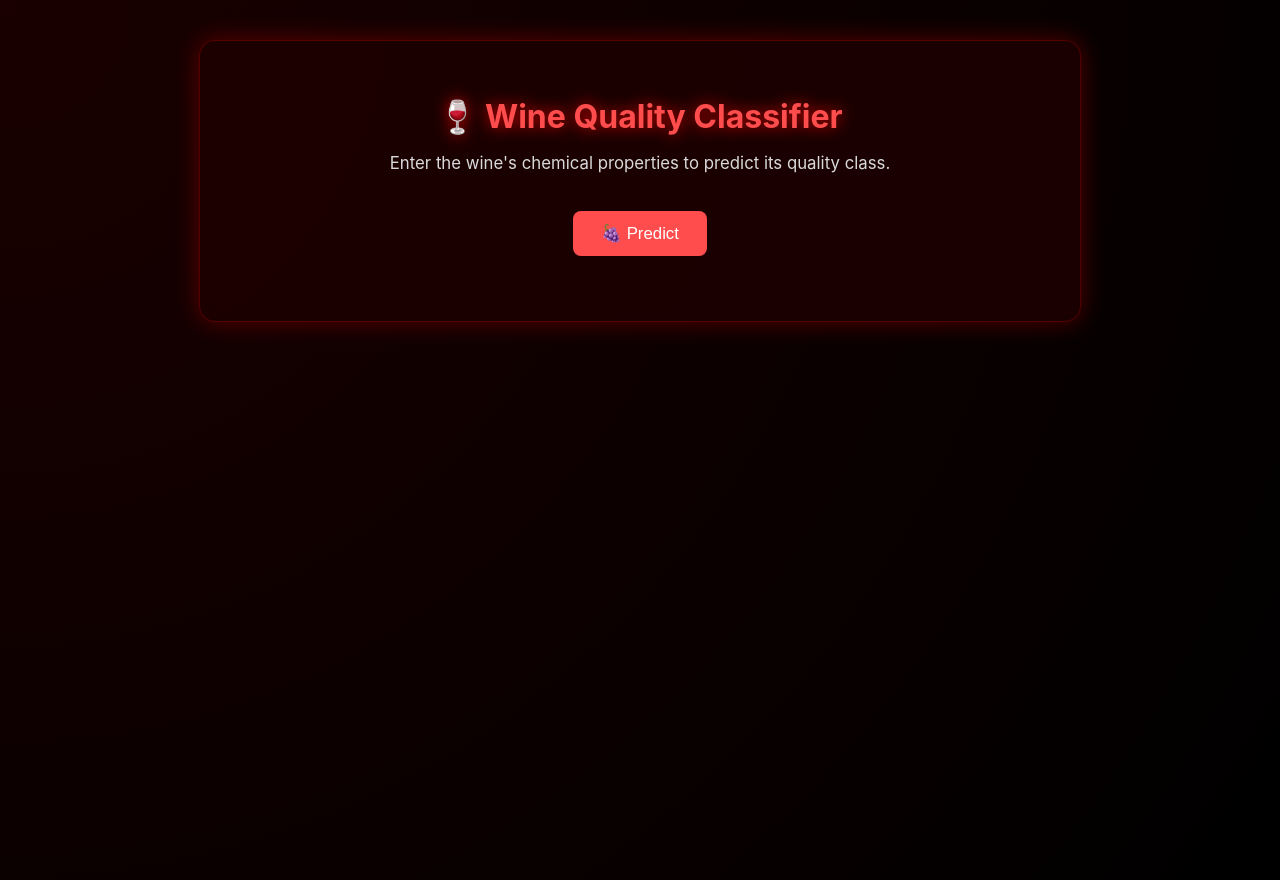
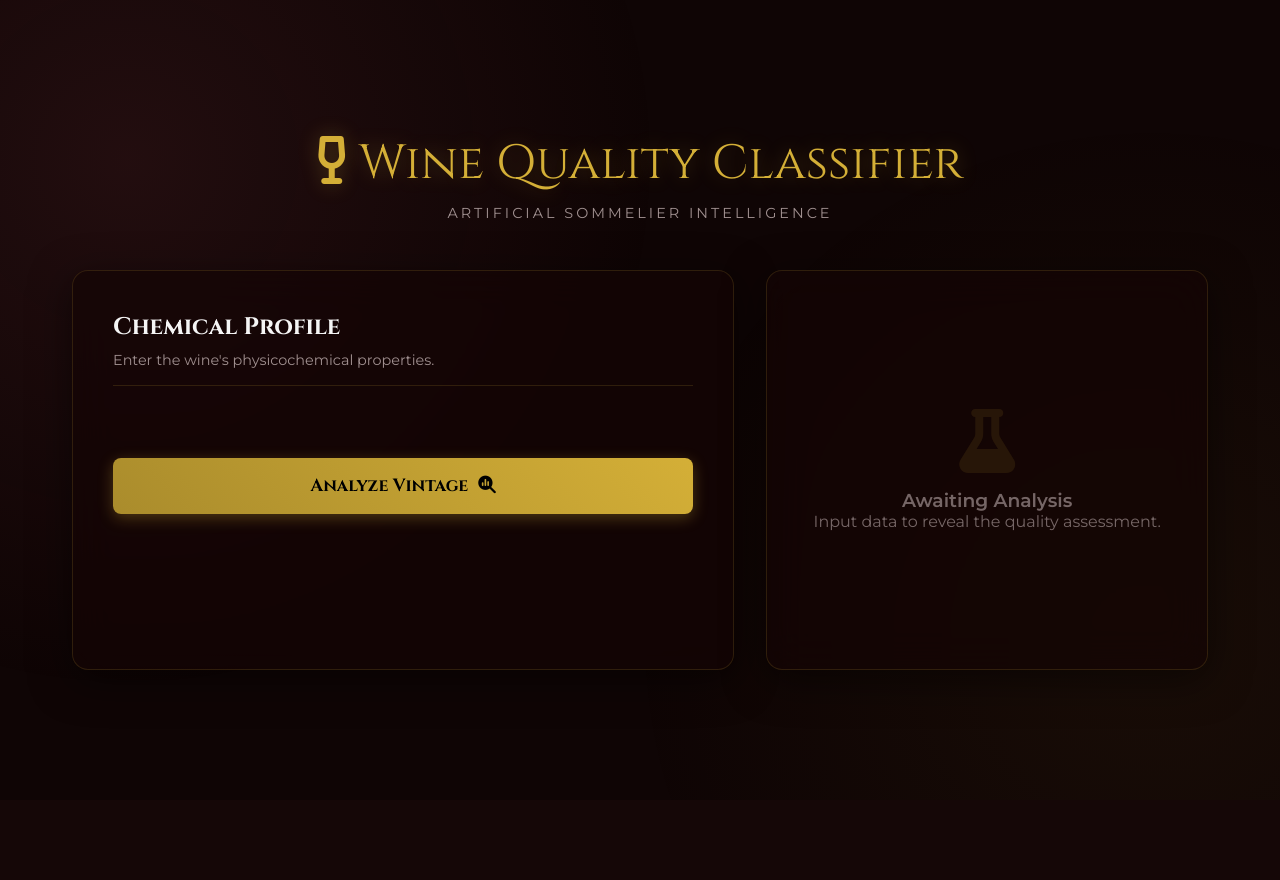
Before and after one commit to ByteBard58/Wine_Research, a Flask app: page / in a window 1280 px wide. After the commit the page ends 670 px from the top, so only its background shows below. Run offline with Flask 3, Linux system fonts and the light colour scheme; parts of the project's set-up code (start-up, migrations or seed data) failed here and were passed over.

Commit message:
Redesign UI with cinematic styling, animated probability bars, and dynamic prediction result display.

```diff
--- a/static/script.js
+++ b/static/script.js
@@ -1,108 +1,108 @@
 document.addEventListener("DOMContentLoaded", () => {
-  const form = document.getElementById("predictForm");
-  const inputs = form.querySelectorAll("input");
-  const resultDiv = document.getElementById("result");
-  const predLabel = document.getElementById("pred-label");
-  const probBars = document.getElementById("prob-bars");
-  const predictBtn = document.getElementById("predictBtn");
+    const form = document.getElementById("predictForm");
+    const predictBtn = document.getElementById("predictBtn");
+    const emptyState = document.getElementById("emptyState");
+    const predictionContent = document.getElementById("predictionContent");
 
-  // Handle Enter key navigation
-  inputs.forEach((input, index) => {
-    input.addEventListener("keydown", (event) => {
-      if (event.key === "Enter") {
-        event.preventDefault();
-        if (index < inputs.length - 1) {
-          inputs[index + 1].focus();
-        } else {
-          predictBtn.click();
+    // UI Elements for result
+    const resultHeader = document.getElementById("predictionResult");
+    const resultBadge = document.getElementById("predictionBadge");
+    const probBarsContainer = document.getElementById("probBars");
+
+    const CLASS_MAP = {
+        0: { label: "Low Quality", desc: "Rating 3-4" },
+        1: { label: "Medium Quality", desc: "Rating 5-6" },
+        2: { label: "High Quality", desc: "Rating 7-8" }
+    };
+
+    form.addEventListener("submit", async (e) => {
+        e.preventDefault();
+
+        // 1. UI Loading State
+        const originalBtnContent = predictBtn.innerHTML;
+        predictBtn.innerHTML = '<i class="fa-solid fa-spinner fa-spin"></i> Analyzing...';
+        predictBtn.disabled = true;
+
+        // 2. Data Gathering
+        const formData = new FormData(form);
+        const jsonData = {};
+        formData.forEach((value, key) => {
+            jsonData[key] = parseFloat(value);
+        });
+
+        try {
+            // 3. API Call
+            const response = await fetch("/predict", {
+                method: "POST",
+                headers: {
+                    "Content-Type": "application/json"
+                },
+                body: JSON.stringify(jsonData)
+            });
+
+            if (!response.ok) {
+                throw new Error("Analysis Failed");
+            }
+
+            const data = await response.json();
+
+            // 4. Update UI with Results
+            updateResults(data);
+
+        } catch (error) {
+            console.error(error);
+            alert("An error occurred while analyzing the wine data. Please try again.");
+        } finally {
+            // 5. Reset Button
+            predictBtn.innerHTML = originalBtnContent;
+            predictBtn.disabled = false;
         }
-      }
     });
-  });
 
-  // Handle form submit
-  form.addEventListener("submit", async (event) => {
-    event.preventDefault();
+    function updateResults(data) {
+        // Hide empty state, show content
+        emptyState.classList.add("hidden");
+        predictionContent.classList.remove("hidden");
 
-    const formData = new FormData(form);
-    const values = {};
-    formData.forEach((v, k) => (values[k] = parseFloat(v)));
+        const classIdx = data.predicted_class;
+        const info = CLASS_MAP[classIdx];
 
-    predLabel.textContent = "Predicting...";
-    probBars.innerHTML = "";
-    resultDiv.style.display = "block";
+        // Update Verdict Card
+        resultHeader.textContent = info.label;
+        resultBadge.textContent = info.desc;
 
-    // Optional: Add a placeholder while predicting
-    probBars.innerHTML = `
-        <div class="bar-container"><span class="bar-label">Low quality (3-4)</span><div class="bar-wrapper"><div class="bar" style="width: 100%; opacity: 0.5;"></div></div><span class="bar-value">...</span></div>
-        <div class="bar-container"><span class="bar-label">Medium quality (5-6)</span><div class="bar-wrapper"><div class="bar" style="width: 100%; opacity: 0.5;"></div></div><span class="bar-value">...</span></div>
-        <div class="bar-container"><span class="bar-label">High quality (7-8)</span><div class="bar-wrapper"><div class="bar" style="width: 100%; opacity: 0.5;"></div></div><span class="bar-value">...</span></div>
-    `;
+        // Color coding based on quality
+        resultHeader.style.color = classIdx === 2 ? "#d4af37" : (classIdx === 0 ? "#ff4d4d" : "#f5f5f5");
 
-    try {
-      const response = await fetch("/predict", {
-        method: "POST",
-        headers: { "Content-Type": "application/json" },
-        body: JSON.stringify(values),
-      });
+        // Render Probability Bars
+        renderBars(data.probabilities);
+    }
 
-      if (!response.ok) throw new Error("Server error");
+    function renderBars(probs) {
+        probBarsContainer.innerHTML = "";
 
-      const data = await response.json();
-      const { predicted_label, probabilities } = data;
+        probs.forEach((prob, idx) => {
+            const row = document.createElement("div");
+            row.className = "bar-row";
 
-      predLabel.textContent = `Predicted Quality: ${predicted_label}`;
-      probBars.innerHTML = ""; // Clear the temporary content
+            const label = CLASS_MAP[idx].label.split(" ")[0]; // Just "Low", "Medium", "High"
 
-      const classMap = {
-        0: 'Low quality (3-4)',
-        1: 'Medium quality (5-6)',
-        2: 'High quality (7-8)'
-      };
+            const percent = (prob * 100).toFixed(1);
 
-      // The original `probabilities` array is sorted by index (0, 1, 2)
-      probabilities.forEach((prob, idx) => {
-        const barContainer = document.createElement("div");
-        barContainer.className = "bar-container";
+            row.innerHTML = `
+                <span class="bar-label">${label}</span>
+                <div class="bar-track">
+                    <div class="bar-fill" style="width: 0%"></div>
+                </div>
+                <span class="bar-percent">${percent}%</span>
+            `;
 
-        const label = document.createElement("span");
-        label.textContent = classMap[idx] || `Class ${idx}`;
-        label.className = "bar-label";
+            probBarsContainer.appendChild(row);
 
-        // --- START FIX: Create wrapper and inner bar ---
-        const barWrapper = document.createElement("div");
-        barWrapper.className = "bar-wrapper";
-
-        const bar = document.createElement("div");
-        bar.className = "bar";
-
-        barWrapper.appendChild(bar);
-        // --- END FIX ---
-
-        const value = document.createElement("span");
-        value.textContent = `${(prob * 100).toFixed(1)}%`;
-        value.className = "bar-value";
-
-        barContainer.appendChild(label);
-        barContainer.appendChild(barWrapper); // Append the new wrapper
-        barContainer.appendChild(value);
-        probBars.appendChild(barContainer);
-
-        // --- START FIX: Use requestAnimationFrame for smooth transition ---
-        // The double requestAnimationFrame forces the browser to render the element
-        // with the initial 'width: 0' before applying the final width,
-        // which triggers the CSS transition (animation).
-        requestAnimationFrame(() => {
-             requestAnimationFrame(() => {
-                 bar.style.width = `${prob * 100}%`;
-             });
+            // Animate after a brief delay for layout reflow
+            setTimeout(() => {
+                row.querySelector(".bar-fill").style.width = `${percent}%`;
+            }, 50);
         });
-        // --- END FIX ---
-      });
-    } catch (err) {
-      console.error(err);
-      predLabel.textContent = "Error: Could not get prediction.";
-      probBars.innerHTML = "";
     }
-  });
 });
--- a/static/style.css
+++ b/static/style.css
@@ -1,174 +1,331 @@
-/* === Base Layout === */
+:root {
+    --bg-dark: #0f0505;
+    --bg-panel: rgba(20, 5, 5, 0.7);
+    --primary-gold: #d4af37;
+    --primary-gold-dim: #aa8c2c;
+    --text-white: #f5f5f5;
+    --text-muted: #a09090;
+    --accent-red: #722f37; /* Merlot */
+    --input-bg: rgba(255, 255, 255, 0.03);
+    --glass-border: rgba(212, 175, 55, 0.15);
+
+    --font-serif: 'Cinzel', serif;
+    --font-sans: 'Montserrat', sans-serif;
+}
+
+* {
+    box-sizing: border-box;
+    margin: 0;
+    padding: 0;
+}
+
 body {
-  font-family: "Inter", "Segoe UI", sans-serif;
-  background: radial-gradient(circle at top left, #1a0000, #000);
-  color: #f5f5f5;
+    font-family: var(--font-sans);
+    background-color: var(--bg-dark);
+    color: var(--text-white);
+    min-height: 100vh;
     display: flex;
     justify-content: center;
-  align-items: flex-start;
-  min-height: 100vh;
-  margin: 0;
-  padding: 40px 10px;
+    align-items: center;
+    overflow-x: hidden;
 }
 
-/* === Main Container === */
-.container {
-  background: rgba(30, 0, 0, 0.85);
-  border: 1px solid rgba(255, 0, 0, 0.25);
-  box-shadow: 0 0 25px rgba(200, 0, 0, 0.4);
-  border-radius: 16px;
-  padding: 35px 40px;
+/* Cinematic Background */
+.background-overlay {
+    position: fixed;
+    top: 0;
+    left: 0;
     width: 100%;
-  max-width: 800px;
-  text-align: center;
-  backdrop-filter: blur(6px);
+    height: 100%;
+    background:
+        radial-gradient(circle at 10% 20%, rgba(114, 47, 55, 0.2), transparent 40%),
+        radial-gradient(circle at 90% 80%, rgba(212, 175, 55, 0.05), transparent 40%);
+    z-index: -1;
+    pointer-events: none;
 }
 
-/* === Header === */
-h1 {
-  font-size: 2rem;
-  margin-bottom: 8px;
-  color: #ff4d4d;
-  text-shadow: 0 0 15px rgba(255, 0, 0, 0.8);
+/* App Container */
+.app-container {
+    width: 100%;
+    max-width: 1200px;
+    padding: 2rem;
+    animation: fadeIn 1s ease-out;
 }
 
-p.subtitle {
-  color: #d9d9d9;
-  font-size: 1.05rem;
-  margin-bottom: 28px;
+header {
+    text-align: center;
+    margin-bottom: 3rem;
 }
 
-/* === Input Fields === */
-form {
-  display: grid;
-  grid-template-columns: repeat(auto-fit, minmax(200px, 1fr));
-  gap: 20px;
-  margin-bottom: 30px;
+.logo {
+    font-family: var(--font-serif);
+    font-size: 3rem;
+    color: var(--primary-gold);
+    text-shadow: 0 0 20px rgba(212, 175, 55, 0.3);
+    margin-bottom: 0.5rem;
 }
 
+.tagline {
+    font-family: var(--font-sans);
+    letter-spacing: 3px;
+    text-transform: uppercase;
+    font-size: 0.9rem;
+    color: var(--text-muted);
+}
+
+/* Main Content Wrapper */
+.content-wrapper {
+    display: grid;
+    grid-template-columns: 1.2fr 0.8fr;
+    gap: 2rem;
+}
+
+/* Panels */
+.panel {
+    background: var(--bg-panel);
+    backdrop-filter: blur(20px);
+    -webkit-backdrop-filter: blur(20px);
+    border: 1px solid var(--glass-border);
+    border-radius: 16px;
+    padding: 2.5rem;
+    box-shadow: 0 10px 40px rgba(0,0,0,0.5);
+    transition: transform 0.3s ease;
+}
+
+.panel-header {
+    margin-bottom: 2rem;
+    border-bottom: 1px solid var(--glass-border);
+    padding-bottom: 1rem;
+}
+
+.panel-header h2 {
+    font-family: var(--font-serif);
+    color: var(--text-white);
+    margin-bottom: 0.5rem;
+}
+
+.panel-header p {
+    color: var(--text-muted);
+    font-size: 0.9rem;
+}
+
+/* Form Grid */
+.inputs-grid {
+    display: grid;
+    grid-template-columns: repeat(auto-fill, minmax(200px, 1fr));
+    gap: 1.5rem;
+    margin-bottom: 2.5rem;
+}
+
+/* Input Styles */
 .input-group {
-  display: flex;
-  flex-direction: column;
-  align-items: flex-start;
+    position: relative;
+    padding-top: 10px;
+}
+
+.input-group input {
+    width: 100%;
+    background: var(--input-bg);
+    border: none;
+    border-bottom: 1px solid var(--text-muted);
+    color: var(--text-white);
+    padding: 10px 5px;
+    font-family: var(--font-sans);
+    font-size: 1rem;
+    transition: all 0.3s ease;
+}
+
+.input-group input:focus {
+    outline: none;
+    background: rgba(255,255,255,0.08);
 }
 
 .input-group label {
-  margin-bottom: 6px;
-  color: #ff9999;
-  font-size: 0.95rem;
+    position: absolute;
+    left: 5px;
+    top: 10px;
+    color: var(--text-muted);
+    font-size: 0.9rem;
+    pointer-events: none;
+    transition: all 0.3s ease;
 }
 
-input[type="number"] {
-  width: 100%;
-  padding: 12px 14px;
-  border-radius: 10px;
-  border: 1px solid rgba(255, 80, 80, 0.5);
-  background-color: rgba(255, 255, 255, 0.05);
-  color: #fff;
-  outline: none;
-  font-size: 1rem;
-  transition: all 0.2s ease-in-out;
+/* Floating Label Logic */
+.input-group input:focus ~ label,
+.input-group input:not(:placeholder-shown) ~ label {
+    top: -12px;
+    font-size: 0.75rem;
+    color: var(--primary-gold);
 }
 
-input[type="number"]:focus {
-  border-color: #ff4d4d;
-  box-shadow: 0 0 8px rgba(255, 0, 0, 0.6);
+.focus-line {
+    position: absolute;
+    bottom: 0;
+    left: 0;
+    width: 0;
+    height: 2px;
+    background-color: var(--primary-gold);
+    transition: width 0.3s ease;
 }
 
-/* === Predict Button === */
-button {
-  background-color: #ff4d4d;
-  color: #fff;
-  border: none;
-  padding: 12px 28px;
-  font-size: 1.05rem;
-  border-radius: 8px;
-  cursor: pointer;
-  transition: all 0.25s ease;
+.input-group input:focus ~ .focus-line {
+    width: 100%;
 }
 
-button:hover {
-  background-color: #ff6666;
-  transform: scale(1.05);
-  box-shadow: 0 0 10px rgba(255, 0, 0, 0.6);
+/* Button */
+#predictBtn {
+    width: 100%;
+    padding: 1rem;
+    background: linear-gradient(45deg, var(--primary-gold-dim), var(--primary-gold));
+    border: none;
+    border-radius: 8px;
+    color: #000;
+    font-family: var(--font-serif);
+    font-weight: 700;
+    font-size: 1.1rem;
+    cursor: pointer;
+    display: flex;
+    justify-content: center;
+    align-items: center;
+    gap: 10px;
+    transition: all 0.3s cubic-bezier(0.175, 0.885, 0.32, 1.275);
+    box-shadow: 0 4px 15px rgba(212, 175, 55, 0.3);
 }
 
-form button {
-  grid-column: 1 / -1;
-  justify-self: center;
-  margin-top: 10px;
+#predictBtn:hover {
+    transform: translateY(-2px);
+    box-shadow: 0 8px 25px rgba(212, 175, 55, 0.5);
 }
 
-/* === Prediction Result === */
-.result {
-  margin-top: 28px;
-  font-size: 1.2rem;
-  font-weight: 600;
-  color: #ffb3b3;
+#predictBtn:active {
+    transform: scale(0.98);
 }
 
-.result span {
-  color: #ff6666;
+/* Right Panel (Results) */
+.result-panel {
+    display: flex;
+    flex-direction: column;
+    justify-content: center;
+    min-height: 400px;
+    position: relative;
+    overflow: hidden;
 }
 
-/* ------------------------------------- */
-/* === Probability Bars (FIXED) === */
-/* ------------------------------------- */
+.empty-state {
+    text-align: center;
+    color: var(--text-muted);
+    opacity: 0.7;
+    transition: opacity 0.3s;
+}
 
-.probabilities {
-  margin-top: 25px;
+.empty-state i {
+    font-size: 4rem;
+    margin-bottom: 1rem;
+    color: var(--glass-border);
+}
+
+.hidden {
+    display: none !important;
+}
+
+/* Results Content */
+.prediction-content {
+    text-align: center;
+    animation: slideUp 0.5s ease-out;
+}
+
+.verdict-card {
+    border: 1px solid var(--primary-gold);
+    padding: 2rem;
+    border-radius: 12px;
+    background: radial-gradient(circle, rgba(212, 175, 55, 0.1), transparent);
+    margin-bottom: 2rem;
+    position: relative;
+}
+
+.verdict-card .label {
+    text-transform: uppercase;
+    letter-spacing: 2px;
+    font-size: 0.8rem;
+    color: var(--primary-gold);
+}
+
+.verdict-card h1 {
+    font-family: var(--font-serif);
+    font-size: 2.5rem;
+    margin: 1rem 0;
+    color: #fff;
+}
+
+.badge {
+    display: inline-block;
+    padding: 5px 15px;
+    background: rgba(255,255,255,0.1);
+    border-radius: 20px;
+    font-size: 0.9rem;
+    color: var(--text-muted);
+}
+
+/* Probs */
+.confidence-section h3 {
+    font-family: var(--font-serif);
+    font-size: 1.1rem;
+    margin-bottom: 1.5rem;
+    color: var(--text-muted);
     text-align: left;
 }
 
-.bar-container {
+.bar-row {
     display: flex;
     align-items: center;
-  gap: 10px;
-  margin-bottom: 8px;
+    margin-bottom: 1rem;
+    gap: 15px;
 }
 
 .bar-label {
-  flex: 0 0 120px; /* Fixed width for label */
-  color: #ff9999;
-  font-size: 0.95rem;
+    width: 60px;
+    text-align: right;
+    font-size: 0.85rem;
+    color: var(--text-muted);
 }
 
-.bar-wrapper {
-  flex: 1; /* This wrapper takes up all the available remaining space */
-  height: 22px;
-  background-color: rgba(255, 255, 255, 0.1); /* Background for the 'empty' part of the bar */
-  border-radius: 10px;
-  overflow: hidden; /* Ensures the inner bar doesn't extend past the wrapper */
+.bar-track {
+    flex-grow: 1;
+    height: 8px;
+    background: rgba(255,255,255,0.05);
+    border-radius: 4px;
+    overflow: hidden;
 }
 
-.bar {
-  /* This inner bar is what gets its width dynamically set by JS */
+.bar-fill {
     height: 100%;
-  width: 0; /* Start at 0 width for the smooth transition animation */
-  background: linear-gradient(90deg, #ff4d4d, #990000);
-  border-radius: 10px;
-  transition: width 0.6s ease-out;
-  box-shadow: 0 0 6px rgba(255, 77, 77, 0.6);
+    background: var(--primary-gold);
+    width: 0;
+    transition: width 1s cubic-bezier(0.65, 0, 0.35, 1);
+    box-shadow: 0 0 10px rgba(212, 175, 55, 0.5);
 }
 
-.bar-value {
-  flex: 0 0 50px; /* Fixed width for percentage value */
-  text-align: right;
-  color: #fff;
+.bar-percent {
+    width: 50px;
     font-size: 0.9rem;
+    font-weight: 600;
+    color: var(--text-white);
 }
 
-/* === Responsive === */
-@media (max-width: 600px) {
-  .container {
-    padding: 25px 20px;
+/* Animations */
+@keyframes fadeIn {
+    from { opacity: 0; }
+    to { opacity: 1; }
 }
 
-  h1 {
-    font-size: 1.6rem;
+@keyframes slideUp {
+    from { opacity: 0; transform: translateY(20px); }
+    to { opacity: 1; transform: translateY(0); }
 }
 
-  button {
-    width: 100%;
+/* Responsive */
+@media (max-width: 900px) {
+    .content-wrapper {
+        grid-template-columns: 1fr;
     }
 }
--- a/templates/index.html
+++ b/templates/index.html
@@ -2,29 +2,81 @@
 <html lang="en">
 <head>
     <meta charset="UTF-8">
-  <title>🍷 Wine Quality Classifier</title>
+    <meta name="viewport" content="width=device-width, initial-scale=1.0">
+    <title>Wine Quality Classifier 🍷</title>
+    <!-- Premium Fonts -->
+    <link rel="preconnect" href="https://fonts.googleapis.com">
+    <link rel="preconnect" href="https://fonts.gstatic.com" crossorigin>
+    <link href="https://fonts.googleapis.com/css2?family=Cinzel:wght@400;700&family=Montserrat:wght@300;400;500;600&display=swap" rel="stylesheet">
     <link rel="stylesheet" href="{{ url_for('static', filename='style.css') }}">
+    <!-- Icons -->
+    <link rel="stylesheet" href="https://cdnjs.cloudflare.com/ajax/libs/font-awesome/6.4.0/css/all.min.css">
 </head>
 <body>
-  <div class="container">
-    <h1>🍷 Wine Quality Classifier</h1>
-    <p class="subtitle">Enter the wine's chemical properties to predict its quality class.</p>
+
+    <div class="background-overlay"></div>
+
+    <main class="app-container">
+        <!-- Header -->
+        <header>
+            <div class="logo">
+                <i class="fa-solid fa-wine-glass-empty"></i>
+                <span>Wine Quality Classifier</span>
+            </div>
+            <p class="tagline">Artificial Sommelier Intelligence</p>
+        </header>
+
+        <div class="content-wrapper">
+            <!-- Left Panel: Input & Controls -->
+            <section class="panel input-panel">
+                <div class="panel-header">
+                    <h2>Chemical Profile</h2>
+                    <p>Enter the wine's physicochemical properties.</p>
+                </div>
 
                 <form id="predictForm">
+                    <div class="inputs-grid">
                         {% for f in features %}
                         <div class="input-group">
+                            <input type="number" step="any" name="{{ f }}" id="{{ f }}" placeholder=" " required>
                             <label for="{{ f }}">{{ f }}</label>
-        <input type="number" step="any" name="{{ f }}" id="{{ f }}" placeholder="Enter value">
+                            <div class="focus-line"></div>
                         </div>
                         {% endfor %}
-      <button id="predictBtn" type="submit">🍇 Predict</button>
+                    </div>
+
+                    <div class="action-area">
+                        <button type="submit" id="predictBtn">
+                            <span class="btn-text">Analyze Vintage</span>
+                            <span class="btn-icon"><i class="fa-solid fa-magnifying-glass-chart"></i></span>
+                        </button>
+                    </div>
                 </form>
+            </section>
 
-    <div id="result" class="result">
-      <p id="pred-label"></p>
-      <div id="prob-bars" class="probabilities"></div>
+            <!-- Right Panel: Results & Visualization -->
+            <section class="panel result-panel" id="resultPanel">
+                <div class="empty-state" id="emptyState">
+                    <i class="fa-solid fa-flask"></i>
+                    <h3>Awaiting Analysis</h3>
+                    <p>Input data to reveal the quality assessment.</p>
+                </div>
+
+                <div class="prediction-content hidden" id="predictionContent">
+                    <div class="verdict-card">
+                        <span class="label">Predicted Quality</span>
+                        <h1 id="predictionResult">--</h1>
+                        <div class="badge" id="predictionBadge">Class ?</div>
+                    </div>
+
+                    <div class="confidence-section">
+                        <h3>Probability Distribution</h3>
+                        <div id="probBars"></div>
                     </div>
                 </div>
+            </section>
+        </div>
+    </main>
 
     <script defer src="{{ url_for('static', filename='script.js') }}"></script>
 </body>
```
Lines whose indentation alone changed are shown as unchanged.
